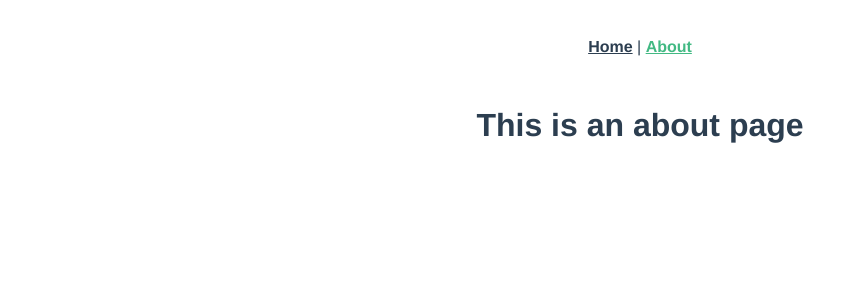
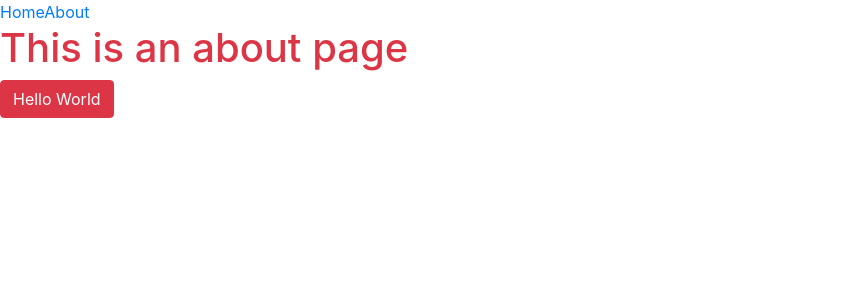
Before and after one commit to OmairSohail/StarECommerce, a Vue app: page /#/about in a window 1280 px wide. Shown: the top 300 px of the page, without its empty margins (0-866 px from the left). Built offline with nearby package versions, Linux system fonts and the light colour scheme.

Commit message:
Setup Bootstrap

```diff
--- a/package.json
+++ b/package.json
@@ -8,6 +8,7 @@
     "lint": "vue-cli-service lint"
   },
   "dependencies": {
+    "axios": "^0.19.2",
     "core-js": "^3.6.4",
     "vue": "^2.6.11",
     "vue-router": "^3.1.5",
--- a/public/index.html
+++ b/public/index.html
@@ -6,6 +6,7 @@
     <meta name="viewport" content="width=device-width,initial-scale=1.0">
     <link rel="icon" href="<%= BASE_URL %>favicon.ico">
     <title><%= htmlWebpackPlugin.options.title %></title>
+    <link rel="stylesheet" href="https://stackpath.bootstrapcdn.com/bootstrap/4.4.1/css/bootstrap.min.css" integrity="sha384-Vkoo8x4CGsO3+Hhxv8T/Q5PaXtkKtu6ug5TOeNV6gBiFeWPGFN9MuhOf23Q9Ifjh" crossorigin="anonymous">
   </head>
   <body>
     <noscript>
@@ -13,5 +14,8 @@
     </noscript>
     <div id="app"></div>
     <!-- built files will be auto injected -->
+    <script src="https://code.jquery.com/jquery-3.4.1.slim.min.js" integrity="sha384-J6qa4849blE2+poT4WnyKhv5vZF5SrPo0iEjwBvKU7imGFAV0wwj1yYfoRSJoZ+n" crossorigin="anonymous"></script>
+<script src="https://cdn.jsdelivr.net/npm/popper.js@1.16.0/dist/umd/popper.min.js" integrity="sha384-Q6E9RHvbIyZFJoft+2mJbHaEWldlvI9IOYy5n3zV9zzTtmI3UksdQRVvoxMfooAo" crossorigin="anonymous"></script>
+<script src="https://stackpath.bootstrapcdn.com/bootstrap/4.4.1/js/bootstrap.min.js" integrity="sha384-wfSDF2E50Y2D1uUdj0O3uMBJnjuUD4Ih7YwaYd1iqfktj0Uod8GCExl3Og8ifwB6" crossorigin="anonymous"></script>
   </body>
 </html>
--- a/src/App.vue
+++ b/src/App.vue
@@ -1,7 +1,7 @@
 <template>
   <div id="app">
     <div id="nav">
-      <router-link to="/">Home</router-link> |
+      <router-link to="/">Home</router-link>
       <router-link to="/about">About</router-link>
     </div>
     <router-view/>
@@ -9,24 +9,5 @@
 </template>
 
 <style>
-#app {
-  font-family: Avenir, Helvetica, Arial, sans-serif;
-  -webkit-font-smoothing: antialiased;
-  -moz-osx-font-smoothing: grayscale;
-  text-align: center;
-  color: #2c3e50;
-}
 
-#nav {
-  padding: 30px;
-}
-
-#nav a {
-  font-weight: bold;
-  color: #2c3e50;
-}
-
-#nav a.router-link-exact-active {
-  color: #42b983;
-}
 </style>
--- a/src/main.js
+++ b/src/main.js
@@ -2,6 +2,7 @@ import Vue from 'vue'
 import App from './App.vue'
 import router from './router'
 import store from './store'
+import './assets/app.css'
 
 Vue.config.productionTip = false
 
--- a/src/views/About.vue
+++ b/src/views/About.vue
@@ -1,5 +1,6 @@
 <template>
   <div class="about">
-    <h1>This is an about page</h1>
+    <h1 class="text-danger">This is an about page</h1>
+    <button class="btn btn-danger">Hello World</button>
   </div>
 </template>
--- a/src/views/Home.vue
+++ b/src/views/Home.vue
@@ -1,18 +1,17 @@
 <template>
   <div class="home">
-    <img alt="Vue logo" src="../assets/logo.png">
-    <HelloWorld msg="Welcome to Your Vue.js App"/>
+    <button class="btn btn-primary">Button</button>
   </div>
 </template>
 
 <script>
 // @ is an alias to /src
-import HelloWorld from '@/components/HelloWorld.vue'
+
 
 export default {
   name: 'Home',
   components: {
-    HelloWorld
+
   }
 }
 </script>
```
Also changed, not shown: src/assets/app.css (added), 2 other files (tests, documents, lock files or other folders).
